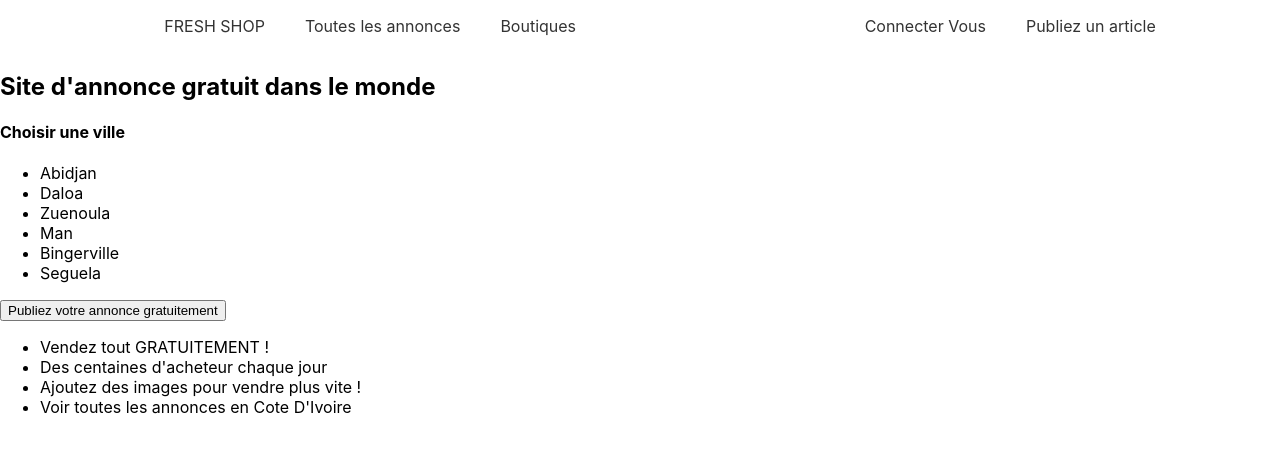
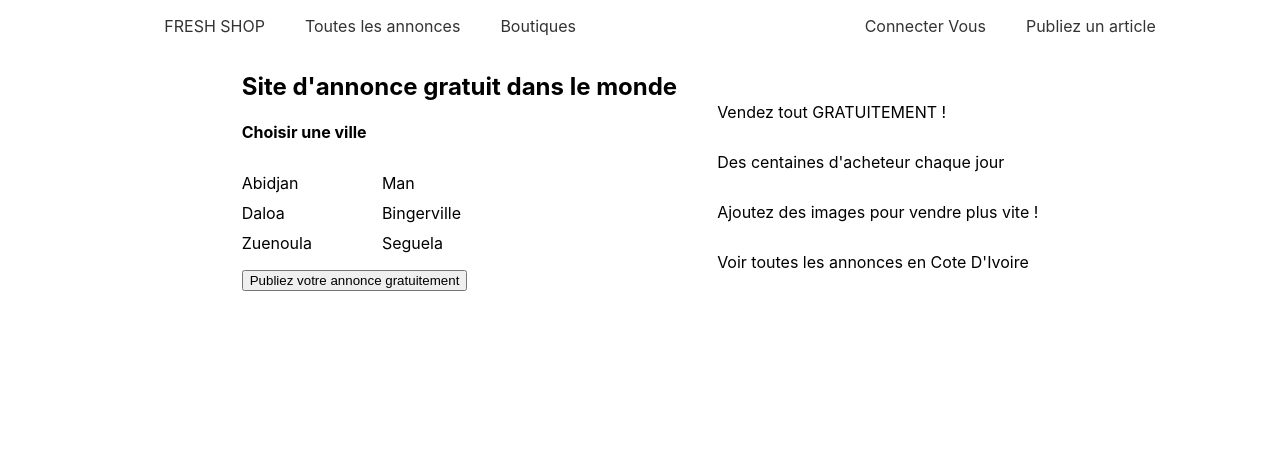
Before and after one commit to zamblebi/fresh-deals, a React (Create React App) app in the folder client/: page / in a window 1280 px wide. Shown: the top 452 px of the page. Built offline with nearby package versions, Linux system fonts and the light colour scheme.

Commit message:
intro ajustement

```diff
--- /dev/null
+++ b/client/src/components/Intro.css
@@ -0,0 +1,27 @@
+.intro{
+    display: flex;
+    justify-content: center;
+    align-items: center;
+}
+.intro ul{
+    list-style: none;
+}
+
+.intro .intro_town{
+    display: flex;
+    /* justify-content: space-between; */
+    padding-left: 0;
+}
+
+.intro_town li{
+    padding: 10px 70px 0 0;
+}
+.intro .offer_presentation{
+
+        display: flex;
+        flex-direction: column;
+        justify-content: center;
+}
+.offer_presentation li{
+    padding-top: 30px;
+}
--- a/client/src/components/Intro.jsx
+++ b/client/src/components/Intro.jsx
@@ -1,24 +1,27 @@
 import React, { useState } from 'react'
-
+import './Intro.css'
 const Intro = () => {
     return (
-        <div className="Intro">
+        <div className="intro">
             <div>
                 <h2>Site d'annonce gratuit dans le monde</h2>
                 <h4>Choisir une ville</h4>
-                <ul>
+                <ul className="intro_town">
+                    <div>
                         <li>Abidjan</li>
                         <li>Daloa</li>
                         <li>Zuenoula</li>
-
+                    </div>
+                    <div>
                         <li>Man</li>
                         <li>Bingerville</li>
                         <li>Seguela</li>
+                    </div>
                 </ul>
                 <button>Publiez votre annonce gratuitement</button>
             </div>
             <div>
-                <ul>
+                <ul className="offer_presentation">
                     <li>Vendez tout GRATUITEMENT !</li>
                     <li>Des centaines d'acheteur chaque jour</li>
                     <li>Ajoutez des images pour vendre plus vite !</li>
```
Lines whose indentation alone changed are shown as unchanged.
